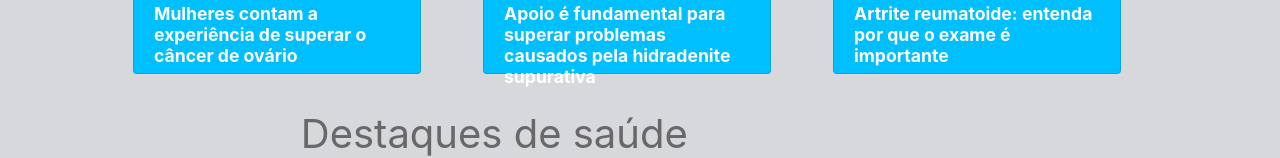
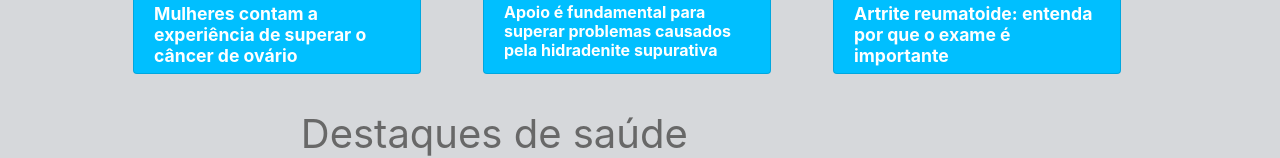
Before and after one commit to rbleardini/DevWeb, a plain HTML site: page Exer1/saude.html in a window 1280 px wide. Shown: the part 2307-2465 px from the top of the page. Drawn offline with Linux system fonts and the light colour scheme; files whose address does not match are found by name.

Commit message:
Add files via upload

```diff
--- a/Exer1/saude.html
+++ b/Exer1/saude.html
@@ -473,7 +473,7 @@
                             <div class="embed">
                                 <iframe style="width: 17.9em; height: 12em; margin-left: -1.2em;" class="embed-item" src="https://www.youtube.com/embed/kbWMY-LMfK8" frameborder="0" allow="autoplay; encrypted-media" allowfullscreen></iframe>
                             </div>
-                            <h6 class="card-title text-white font-weight-bold" style="font-size: 1.1em">Apoio é fundamental para superar problemas causados pela hidradenite supurativa</h6>
+                            <h6 class="card-title text-white font-weight-bold" style="font-size: 1em">Apoio é fundamental para superar problemas causados pela hidradenite supurativa</h6>
                         </div>
                     </div>
                 </div>
```
